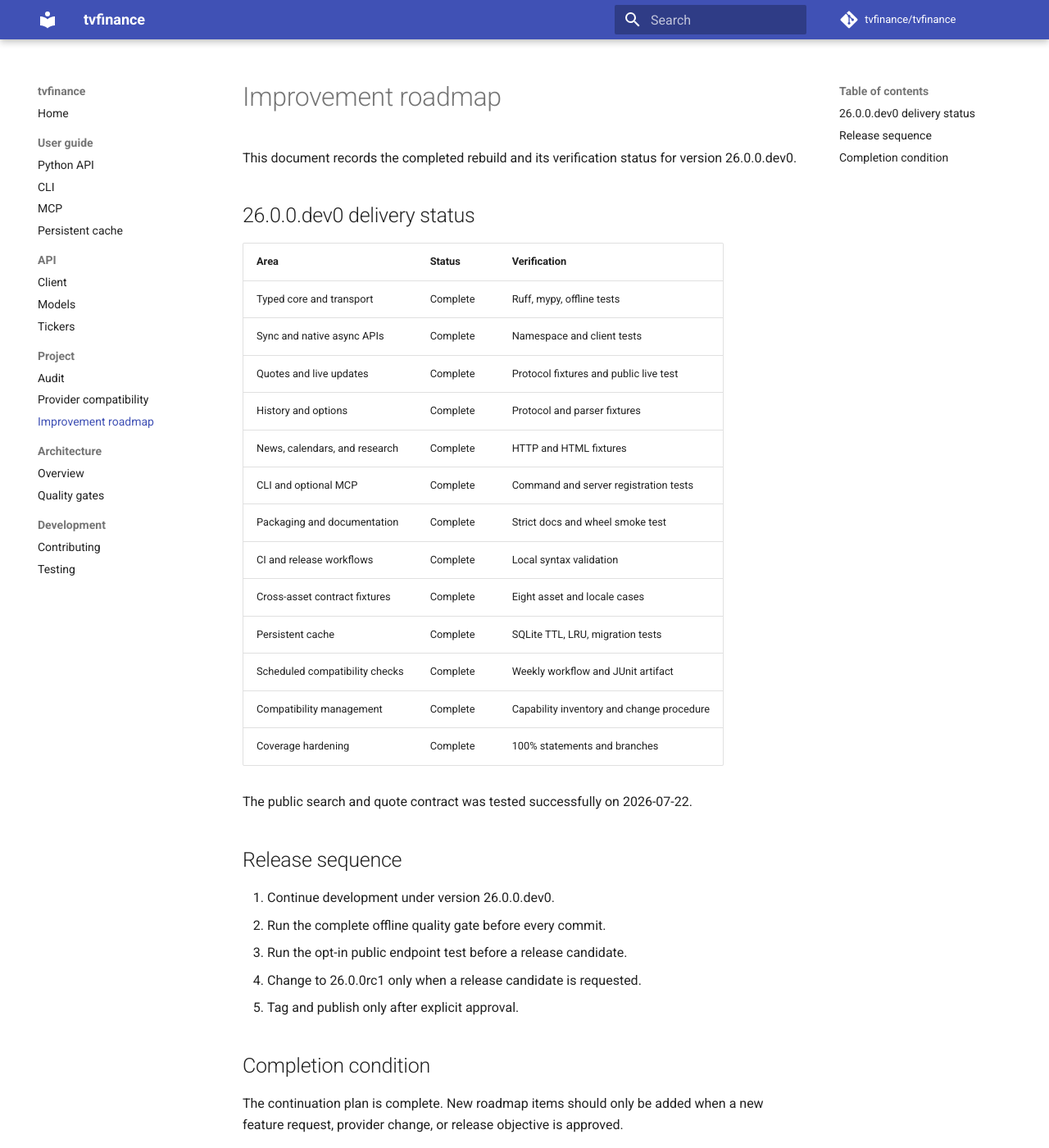
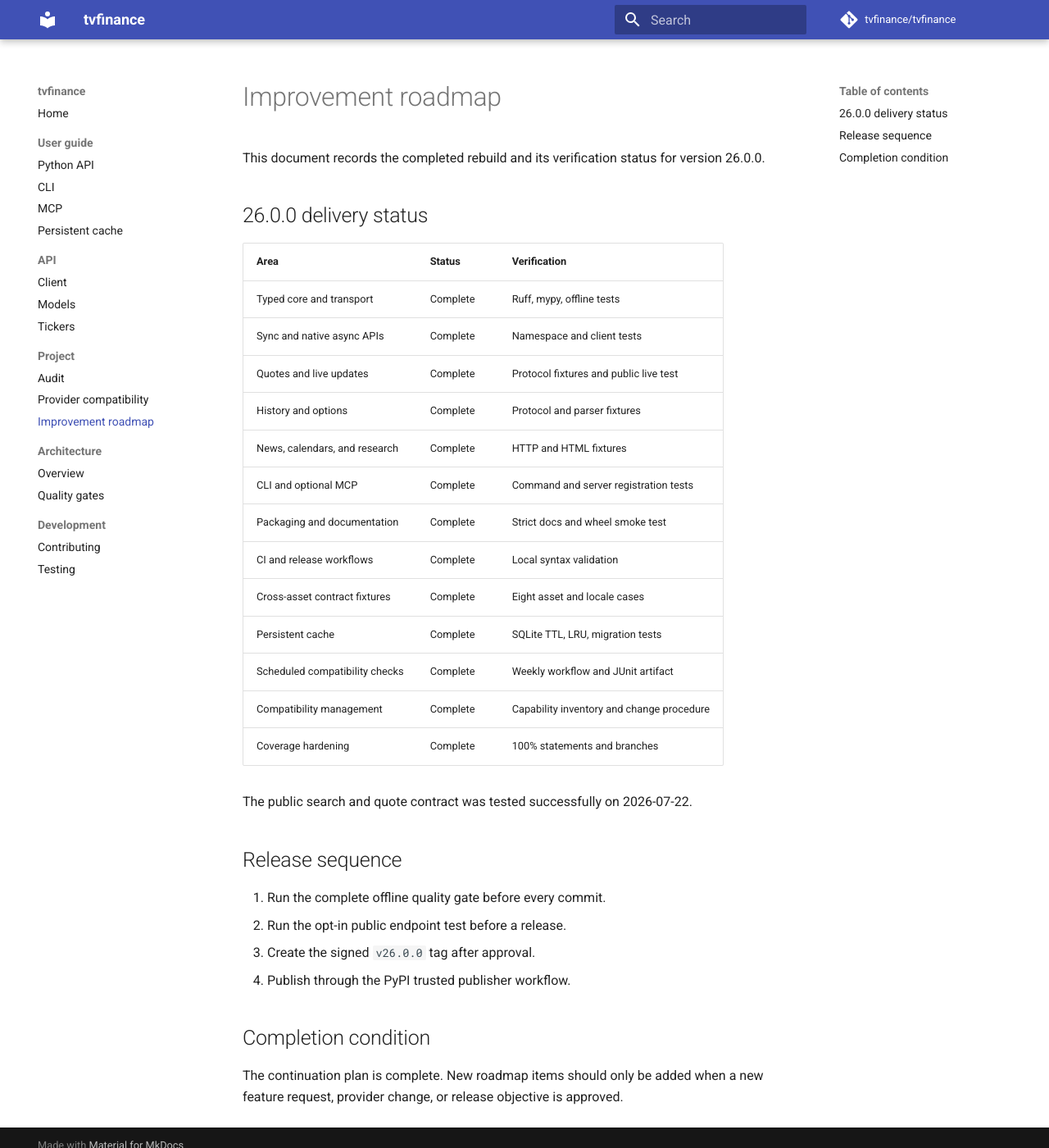
Before and after one commit to henrikxyz/tvfinance, an MkDocs documentation site: the page built from docs/project/roadmap.md, in a window 1280 px wide and 1400 px high. Shown: the whole window at 82% size. Built offline with MkDocs 1.6.1 and Material for MkDocs 9.7.7, drawn with Linux system fonts in a browser that asks for light colours; comment, search, counter and statistics services are not loaded.

```diff
--- a/docs/project/roadmap.md
+++ b/docs/project/roadmap.md
@@ -1,9 +1,9 @@
 # Improvement roadmap
 
 This document records the completed rebuild and its verification status for
-version 26.0.0.dev0.
+version 26.0.0.
 
-## 26.0.0.dev0 delivery status
+## 26.0.0 delivery status
 
 | Area | Status | Verification |
 | --- | --- | --- |
@@ -25,11 +25,10 @@ The public search and quote contract was tested successfully on 2026-07-22.
 
 ## Release sequence
 
-1. Continue development under version 26.0.0.dev0.
-2. Run the complete offline quality gate before every commit.
-3. Run the opt-in public endpoint test before a release candidate.
-4. Change to 26.0.0rc1 only when a release candidate is requested.
-5. Tag and publish only after explicit approval.
+1. Run the complete offline quality gate before every commit.
+2. Run the opt-in public endpoint test before a release.
+3. Create the signed `v26.0.0` tag after approval.
+4. Publish through the PyPI trusted publisher workflow.
 
 ## Completion condition
 
```
Also changed, not shown: CHANGELOG.md (+1 -1 lines), README.md (+3 -2 lines), pyproject.toml (+5 -5 lines), 1 other file.
